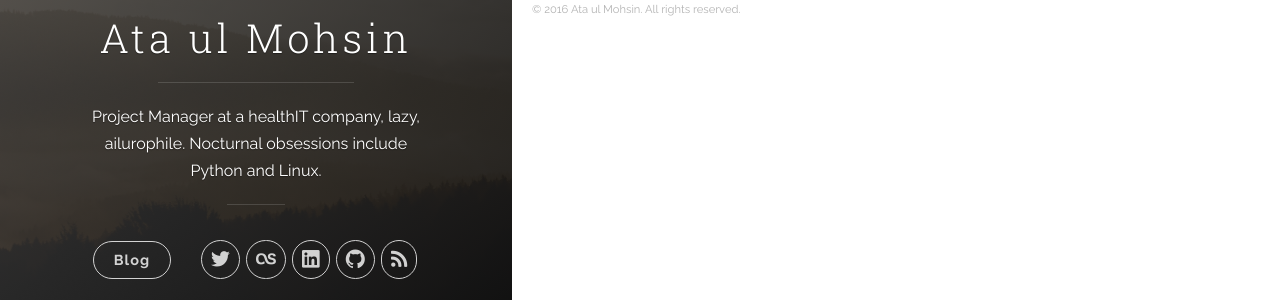
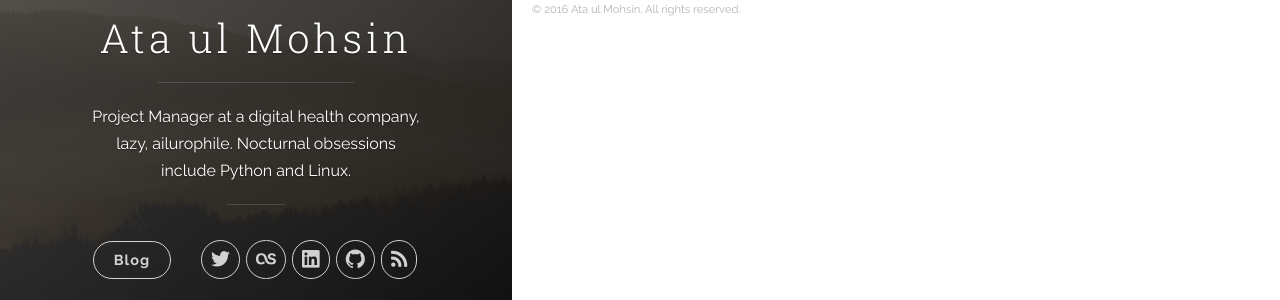
Before and after one commit to ataulmohsin/ataulmohsin.github.io, a Jekyll site: the page built from index.html, in a window 1280 px wide. Shown: the part 364-664 px from the top of the page. Built offline with Jekyll 4.4.1, drawn with Linux system fonts in a browser that asks for light colours; nearby versions of some CDN libraries; the list of posts is cut into pages by our own code.

```diff
--- a/_config.yml
+++ b/_config.yml
@@ -1,9 +1,9 @@
 # Site settings
 title: Ata ul Mohsin
-description: 'Project Manager at a healthIT company, lazy, ailurophile. Nocturnal obsessions include Python and Linux.'
+description: 'Project Manager at a digital health company, lazy, ailurophile. Nocturnal obsessions include Python and Linux.'
 url: 'http://ataulmohsin.com'
 baseurl: '/'
-# google_analytics: 'UA-XXXXXX-X'
+google_analytics: 'UA-70415595-1'
 
 author:
   name: 'Ata ul Mohsin'
```
